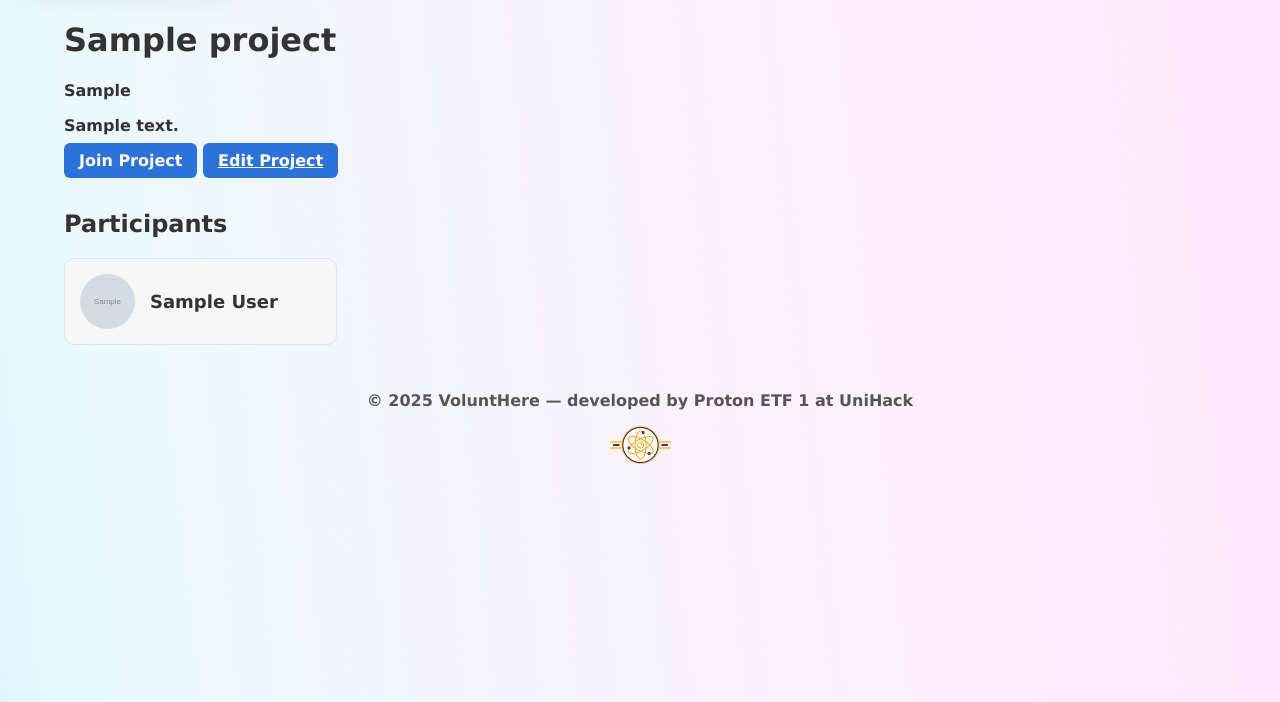
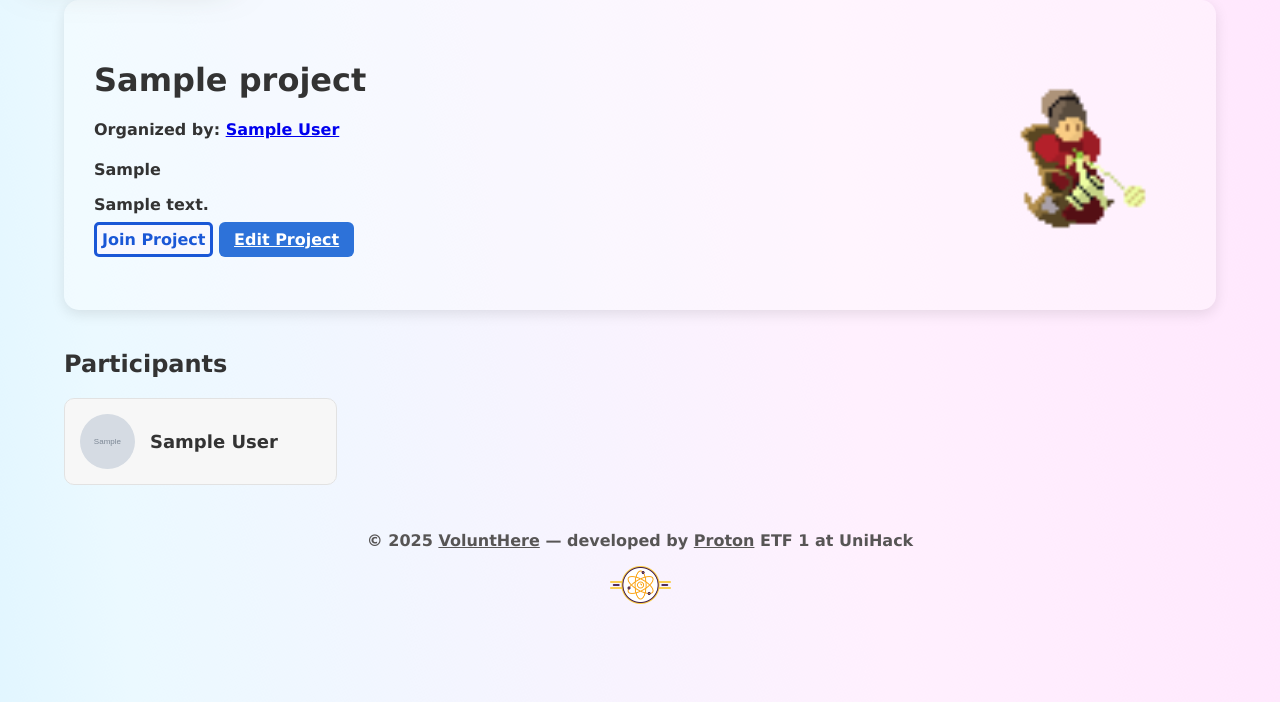
Before and after one commit to proton-org-rs/VoluntHere, a Flask app: page /projects/1 in a window 1280 px wide. Shown: the part 98-800 px from the top of the page. Run offline with Flask 3, Linux system fonts and the light colour scheme; a user stored in the database is signed in; tables that the repository leaves empty hold one stand-in row (values such as "Sample post"); grey boxes marked "Sample" are stand-in pictures.

Commit message:
Updated backgrounds, updated details and added random illustration. updated menu button for creating projects.

```diff
--- a/app/static/css/base.css
+++ b/app/static/css/base.css
@@ -126,6 +126,21 @@ body::before{
     box-shadow: 0.1rem 0.1rem 0.8rem rgba(0,0,0,0.3);
 }
 
+.btn-glow{
+    border-radius: 5px;
+    padding: 5px;
+    background-color: ghostwhite;
+    border: solid #1a57d6;
+    color: #1a57d6;
+}
+
+.btn-glow:hover{
+    -webkit-box-shadow:0px 0px 30px 10px rgba(46,109,255,0.3);
+    -moz-box-shadow: 0px 0px 30px 10px rgba(46,109,255,0.3);
+    box-shadow: 0px 0px 30px 10px rgba(46,109,255,0.3);
+    transition: 1s ease;
+}
+
 
 /* ---------- HERO ---------- */
 .hero {
--- a/app/static/css/details.css
+++ b/app/static/css/details.css
@@ -47,3 +47,78 @@
     font-size: 14px;
     color: #555;
 }
+
+.project-details-card {
+    display: flex;
+    justify-content: space-between;
+    align-items: center;
+
+    background: rgba(255, 255, 255, 0.32);
+    /* svetla pastelna plava */
+    padding: 30px;
+    border-radius: 15px;
+
+    box-shadow: 0 4px 14px rgba(0,0,0,0.1);
+    margin-bottom: 40px;
+    min-height: 250px;
+}
+
+.btn-glow{
+    border-radius: 5px;
+    padding: 5px;
+    background-color: ghostwhite;
+    border: solid #1a57d6;
+    color: #1a57d6;
+}
+
+.btn-glow:hover{
+    -webkit-box-shadow:0px 0px 30px 10px rgba(46,109,255,0.3);
+    -moz-box-shadow: 0px 0px 30px 10px rgba(46,109,255,0.3);
+    box-shadow: 0px 0px 30px 10px rgba(46,109,255,0.3);
+    transition: 1s ease;
+    cursor: grab;
+}
+
+.btn-glow:active{
+    cursor:grabbing;
+}
+/* Leva strana teksta */
+.details-content {
+    flex: 1;
+    padding-right: 25px;
+}
+
+.details-content h1 {
+    margin-top: 0;
+}
+
+.details-location {
+    font-weight: bold;
+    margin-bottom: 10px;
+}
+
+/* Desna strana ilustracije */
+.details-illustration {
+    width: 220px;
+    height: 220px;
+
+    background-size: cover;
+    background-position: center;
+    border-radius: 12px;
+
+    flex-shrink: 0;
+}
+
+/* Responsiveness */
+@media (max-width: 768px) {
+    .project-details-card {
+        flex-direction: column;
+        text-align: center;
+    }
+
+    .details-illustration {
+        margin-top: 20px;
+        width: 180px;
+        height: 180px;
+    }
+}
--- a/app/static/css/index.css
+++ b/app/static/css/index.css
@@ -30,7 +30,7 @@
 .filter-bar {
     position: relative;
     overflow: auto;
-    background: #eefaff;
+    background: rgba(255, 255, 255, 0.32);
     border-radius: 1rem;
     /*border-radius: 3rem;*/
     padding: 1.2rem;
@@ -146,7 +146,8 @@
 
 .project-card{
     margin-bottom: 1.2em;
-    background: #eefaff;
+    background: rgba(255, 255, 255, 0.32);
+    border: solid rgba(113, 113, 113, 0.64);;
     a{
         color: #333;
     }
@@ -170,6 +171,7 @@
     max-width: 100%;
     height: calc(100vh - 20rem);
     border-radius: 0.8rem;
+    box-shadow: 0 8px 1em rgba(0, 0, 0, 0.3);
 }
 
 
--- a/app/static/css/partials/burger-menu.css
+++ b/app/static/css/partials/burger-menu.css
@@ -56,6 +56,30 @@
     z-index: 10;
 }
 
+.highlight-link{
+    color: #1a57d6 !important;
+    text-shadow: rgba(0,64,255,0.43) 0px 0px 60px;
+    animation: glow 1s ease-in-out infinite alternate;
+}
+
+@keyframes glow {
+  from {
+    text-shadow:
+      0 0 3px #fff,
+      0 0 6px #fff,
+      0 0 8px #0073e6,
+      0 0 10px #0073e6;
+  }
+  to {
+    text-shadow:
+      0 0 5px #fff,
+      0 0 8px #fff,
+      0 0 12px #0073e6,
+      0 0 15px #0073e6;
+  }
+}
+
+
 .burger-menu a {
     display: block;
     padding: 8px 16px;
@@ -73,6 +97,7 @@
     display: block;
 }
 
+
 /* Malo prilagođavanje za mobilni */
 @media (max-width: 768px) {
     .burger-menu {
--- /dev/null
+++ b/app/static/js/details-illustration.js
@@ -0,0 +1,15 @@
+document.addEventListener("DOMContentLoaded", () => {
+
+    const box = document.querySelector(".details-illustration");
+    if (!box) return;
+
+    const illustrations = [
+        "/static/images/ecology_image.png",
+        "/static/images/Education_Image.png",
+        "/static/images/Elderly_Image.png"
+    ];
+
+    const randomIllustration = illustrations[Math.floor(Math.random() * illustrations.length)];
+
+    box.style.backgroundImage = `url("${randomIllustration}")`;
+});
--- a/app/templates/base.html
+++ b/app/templates/base.html
@@ -60,7 +60,7 @@
                     <a href="/auth/login">Login</a>
                 {% else %}
                     <a href="/auth/profile/{{ current_user.username }}">Profile</a>
-                    <a href="/projects/create-project">Create a project</a>
+                    <a href="/projects/create-project" class="highlight-link">Create a project</a>
                     <a href="/projects/project-dashboard">Projects dashboard</a>
                     {% if current_user.role == "admin" or current_user.role == "super_admin" %}
                         <a href="/admin/dashboard">Admin dashboard</a>
@@ -88,7 +88,7 @@
          FOOTER
     =========================================== -->
     <footer>
-        <p>© 2025 VoluntHere — developed by Proton ETF 1 at UniHack</p>
+        <p>© 2025 <a href="https://github.com/proton-org-rs/VoluntHere" target="_blank" style="color: #575555">VoluntHere</a> — developed by <a href="https://proton.org.rs" target="_blank" style="color: #575555">Proton</a> ETF 1 at UniHack</p>
         <a href="https://proton.org.rs" target="_blank"><img src="{{ url_for('static', filename='images/proton_logo.png') }}" alt="Proton Logo"></a>
     </footer>
 
--- a/app/templates/projects/details.html
+++ b/app/templates/projects/details.html
@@ -1,23 +1,36 @@
 {% extends "base.html" %}
 {% block title %}{{ project.title }} | VoluntHere{% endblock %}
+
+{% block script %}
+<script src="{{ url_for('static', filename='js/details-illustration.js') }}"></script>
+{% endblock %}
+
 
 {% block style %}
 <link rel="stylesheet" href="{{ url_for('static', filename='css/details.css') }}">
 {% endblock %}
 
 {% block content %}
-<div class="project-details">
+<div class="project-details-card">
+
+    <div class="details-content">
         <h1>{{ project.title }}</h1>
+        <h4>Organized by: <a href="/auth/profile/{{project.owner.username}}">{{project.owner.name}}</a></h4>
         <p class="details-location">{{ project.location }}</p>
         <p class="details-description">{{ project.description }}</p>
 
         {% if current_user.is_authenticated %}
-    <a onclick="joinProject({{ project.id }})" class="btn-primary">Join Project</a>
+            <a onclick="joinProject({{ project.id }})" class=" btn-glow">Join Project</a>
             {% if project.owner_id == current_user.id %}
                 <a href='/projects/edit/{{ project.id }}' class="btn-primary">Edit Project</a>
             {% endif %}
         {% endif %}
     </div>
+
+    <div class="details-illustration"></div>
+
+</div>
+
 
 
 <!-- ============================================
--- a/app/templates/projects/list.html
+++ b/app/templates/projects/list.html
@@ -6,7 +6,7 @@
 
 <div class="project-grid">
     {% for project in projects %}
-    <div class="project-card">
+    <div class="project-card" style=" box-shadow: 0 8px 1em rgba(0, 0, 0, 0.3);">
         <h2>{{ project.title }}</h2>
         <p>{{ project.short_description }}</p>
         <a href="/projects/{{ project.id }}" class="btn-secondary">View Details</a>
--- a/app/templates/user/projects-dashboard.html
+++ b/app/templates/user/projects-dashboard.html
@@ -6,7 +6,7 @@
 
 <div class="project-grid">
     {% for project in projects %}
-    <div class="project-card">
+    <div class="project-card" style=" box-shadow: 0 8px 1em rgba(0, 0, 0, 0.3);">
         <h2>{{ project.title }}</h2>
         <p>{{ project.short_description }}</p>
         <p>status: {% if project.approved %}Approved by an admin{% else %}Waiting for approval{% endif %}</p>
```
Lines whose indentation alone changed are shown as unchanged.
